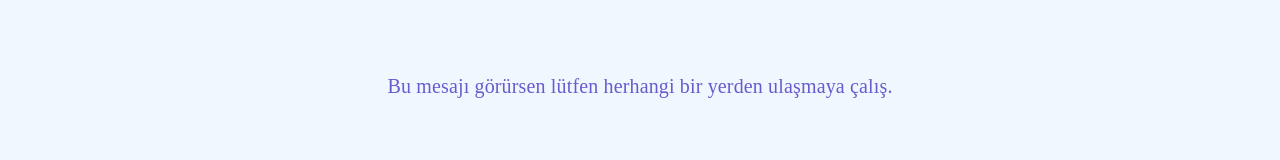
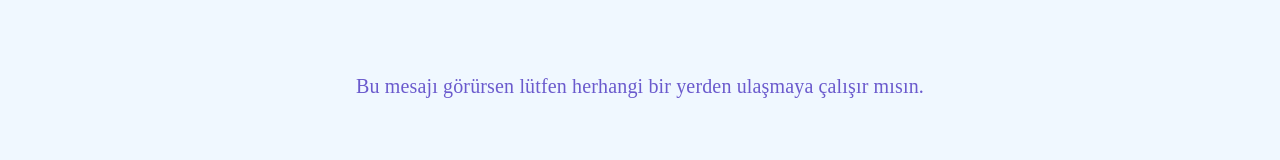
Before and after one commit to kemallaydn/aes, a React (Create React App) app: page / in a window 1280 px wide. Shown: the part 537-697 px from the top of the page. Built offline with nearby package versions, Linux system fonts and the light colour scheme.

Commit message:
the endd

```diff
--- a/src/App.js
+++ b/src/App.js
@@ -27,7 +27,7 @@ function App() {
         flexDirection: 'column',
       }}>
         <Typography variant="h6" style={{ color: '#6a5acd', fontFamily: 'Cursive' }}>
-          Bu mesajı görürsen lütfen herhangi bir yerden ulaşmaya çalış.
+          Bu mesajı görürsen lütfen herhangi bir yerden ulaşmaya çalışır mısın.
         </Typography>
       </Box>
     </div>
```
